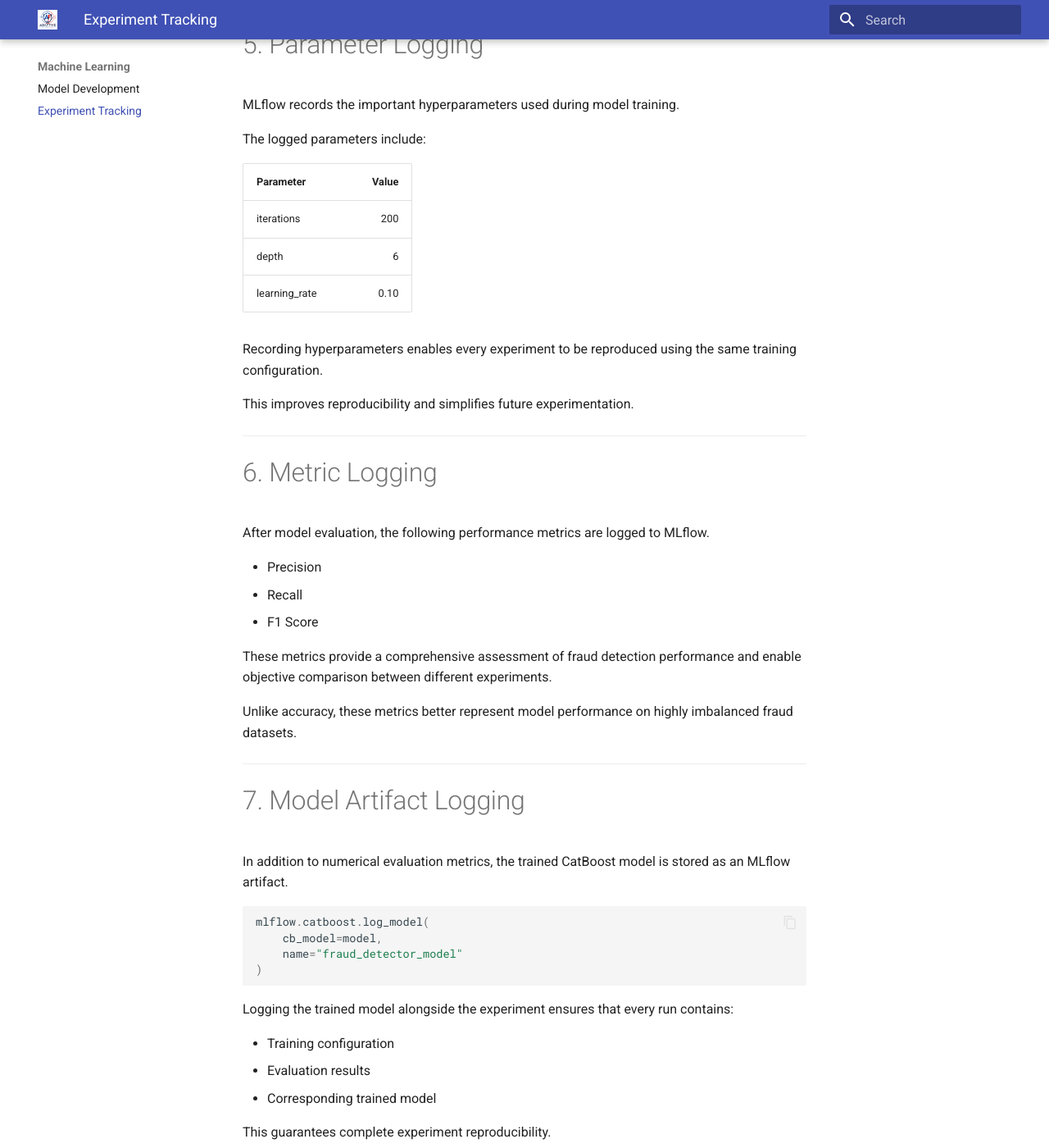
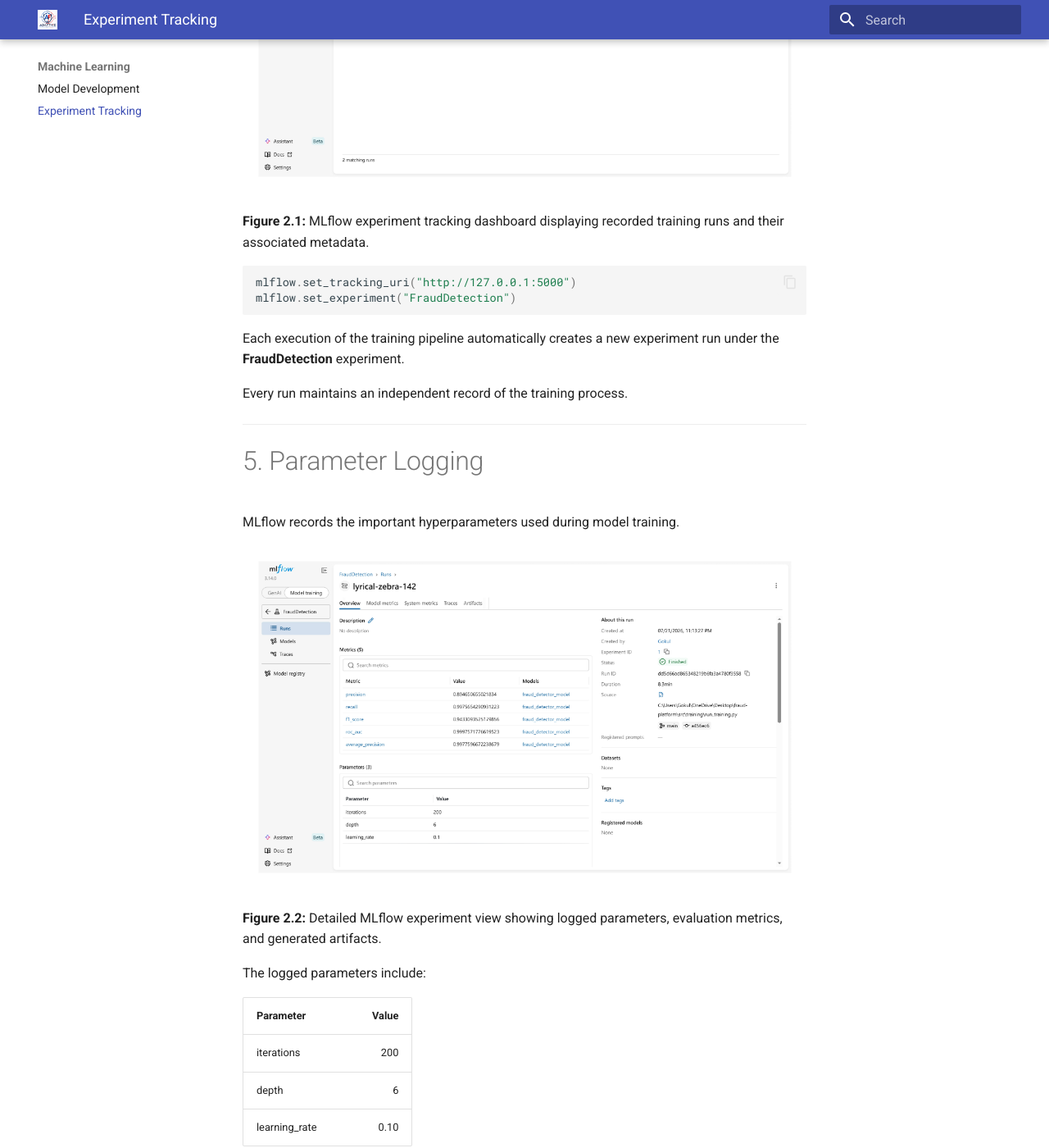
Before and after one commit to Gokul-Kalyan/adaptive-fraud-intelligence-docs, an MkDocs documentation site: the page built from docs/20_Machine_Learning/EXPERIMENT_TRACKING.md, in a window 1280 px wide and 1400 px high, scrolled down 2977 px. Shown: the whole window at 82% size. Built offline with MkDocs 1.6.1 and Material for MkDocs 9.7.7, drawn with Linux system fonts in a browser that asks for light colours; some of the changed text lies outside the part shown.

Commit message:
screeshots added and reerred

````diff
--- a/docs/20_Machine_Learning/EXPERIMENT_TRACKING.md
+++ b/docs/20_Machine_Learning/EXPERIMENT_TRACKING.md
@@ -53,6 +53,13 @@ The lifecycle demonstrates how experiments progress from model training and metr
 
 The training pipeline connects to a local MLflow Tracking Server.
 
+![MLflow Home](../assets/images/screenshots/mlflow_home_runs.jpg)
+
+**Figure 2.1:** MLflow experiment tracking dashboard displaying recorded training runs and their associated metadata.
+
+
+
+
 ```python
 mlflow.set_tracking_uri("http://127.0.0.1:5000")
 mlflow.set_experiment("FraudDetection")
@@ -66,6 +73,10 @@ Every run maintains an independent record of the training process.
 # 5. Parameter Logging
 
 MLflow records the important hyperparameters used during model training.
+
+![MLflow Experiment Overview](../assets/images/screenshots/mlflow_overview.jpg)
+
+**Figure 2.2:** Detailed MLflow experiment view showing logged parameters, evaluation metrics, and generated artifacts.
 
 The logged parameters include:
 
@@ -119,6 +130,11 @@ This guarantees complete experiment reproducibility.
 # 8. MLflow Model Registry
 
 Experiment tracking and model management serve different purposes.
+
+![MLflow Model Registry](../assets/images/screenshots/model_registry.jpg)
+
+**Figure 2.3:** MLflow Model Registry containing the registered production model and version management interface.
+
 
 While experiment tracking records the history of model development, the **Model Registry** manages approved model versions.
 
````
Also changed, not shown: docs/40_Deployment/CLOUD_DEPLOYMENT.md (deleted).
